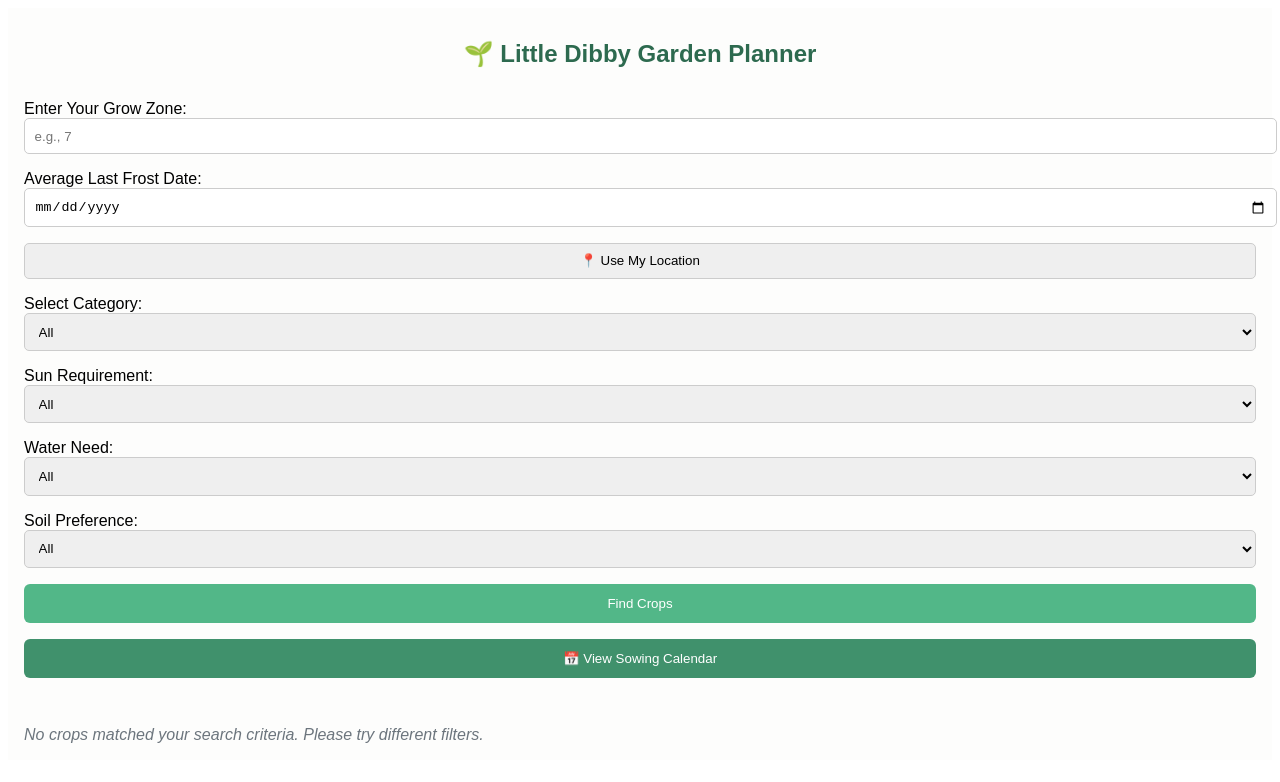
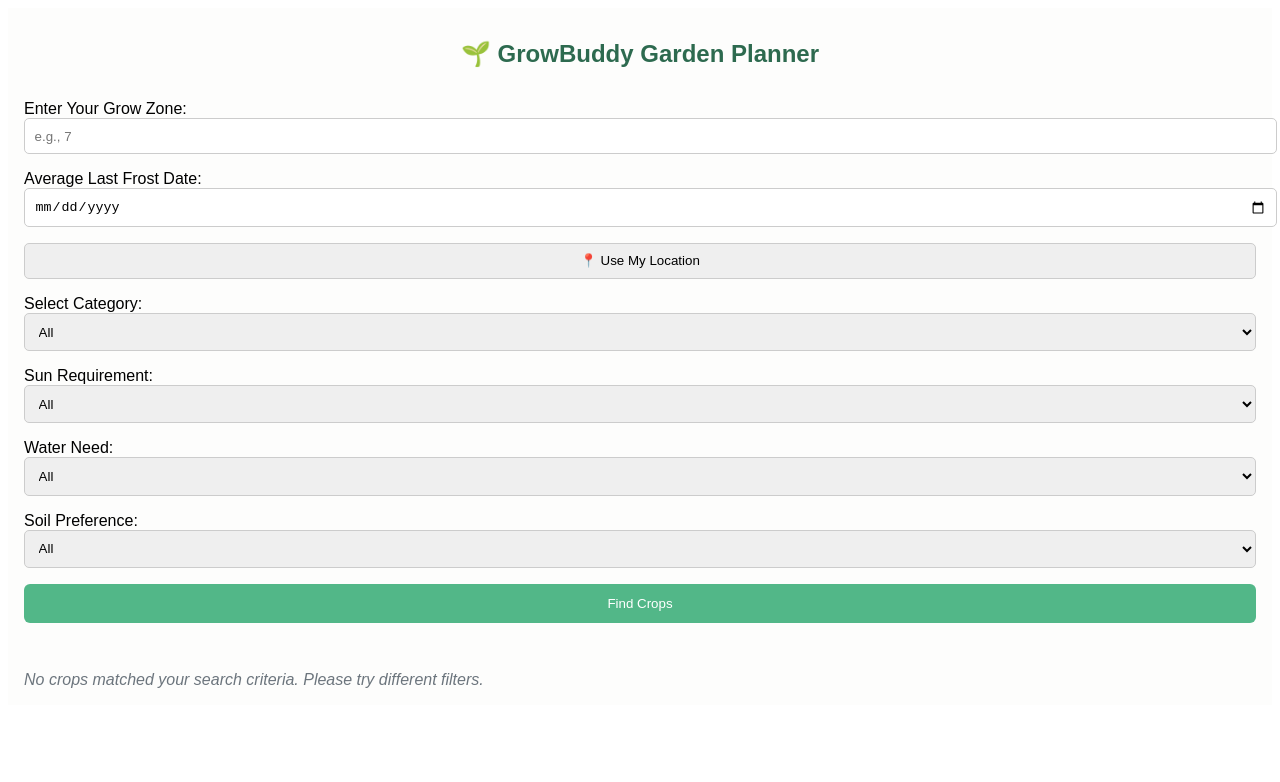
Before and after one commit to SpokenGarden/Find-Crops, a React (Create React App) app: page / in a window 1280 px wide. Both pictures are taken after a click on the button "🌿 Start Planning". Shown: the top 782 px of the page. Built offline with nearby package versions, Linux system fonts and the light colour scheme.

Commit message:
Update App.js

```diff
--- a/src/App.js
+++ b/src/App.js
@@ -162,7 +162,7 @@ if (calendarWindow) {
     <div style={{ fontFamily: "Poppins, sans-serif", padding: "1rem", margin: "0 auto", backgroundColor: "#fdfdfc", maxWidth: "100%" }}>
       {!started ? (
         <div style={{ textAlign: "center", padding: "2rem" }}>
-          <h1 style={{ fontSize: "2rem", color: "#2d6a4f" }}>🌱 Welcome to the Little Dibby Garden Planner</h1>
+          <h1 style={{ fontSize: "2rem", color: "#2d6a4f" }}>🌱 Welcome to GrowBuddy</h1>
           <p style={{ fontSize: "1.1rem", margin: "1rem 0" }}>Plan what to grow and when to sow with your frost date and grow zone.</p>
           <button
             onClick={() => setStarted(true)}
@@ -173,7 +173,7 @@ if (calendarWindow) {
         </div>
       ) : (
       <div style={{ display: "flex", flexDirection: "column", gap: "1rem", width: "100%" }}>
-      <h1 style={{ fontSize: "1.5rem", marginBottom: "1rem", color: "#2d6a4f", textAlign: "center" }}>🌱 Little Dibby Garden Planner</h1>
+      <h1 style={{ fontSize: "1.5rem", marginBottom: "1rem", color: "#2d6a4f", textAlign: "center" }}>🌱 GrowBuddy Garden Planner</h1>
 
       <div style={{ display: "flex", flexDirection: "column", gap: "0.5rem" }}>
         <label>
@@ -273,12 +273,14 @@ if (calendarWindow) {
         Find Crops
       </button>
 
+      {filteredCrops.length > 0 && (
         <button
           onClick={generateSowingCalendar}
           style={{ padding: "0.75rem 1rem", backgroundColor: "#40916c", color: "white", border: "none", borderRadius: "6px", cursor: "pointer", width: "100%" }}
         >
           📅 View Sowing Calendar
         </button>
+      )}
 
       {filteredCrops.length > 0 ? (
   <>
```
Lines whose indentation alone changed are shown as unchanged.
